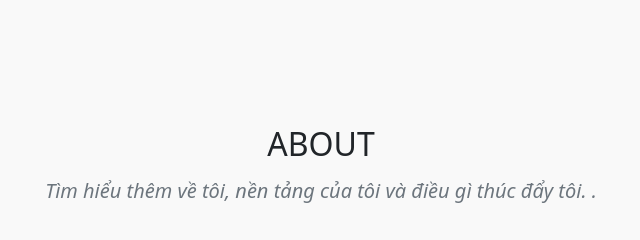
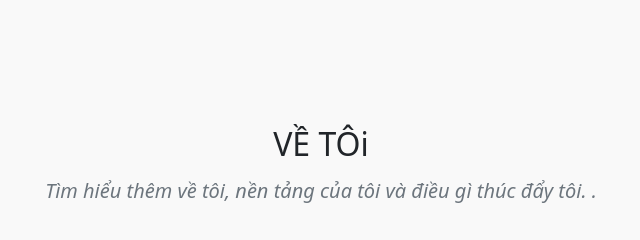
Before and after one commit to nguyenhongthai88/nguyenhongthai88.github.io, a plain HTML site: page index.html in a window 1280 px wide. Shown: the part 2840-3080 px from the top of the page, 319-959 px from the left. Drawn offline with nearby package versions, Linux system fonts and the light colour scheme; files that its build step writes are made by us from their sources.

Commit message:
Add files via upload

```diff
--- a/index.html
+++ b/index.html
@@ -148,7 +148,7 @@
     <section class="container py-5" id="about">
       <div class="row mt-4 py-3">
         <div class="col-12 d-flex flex-column text-center">
-          <h2>ABOUT</h2>
+          <h2>VỀ TÔi</h2>
           <h5 class="text-secondary fw-normal py-2 fst-italic">Tìm hiểu thêm về tôi, nền tảng của tôi và điều gì thúc đẩy tôi.
             .</h5>
         </div>
```
